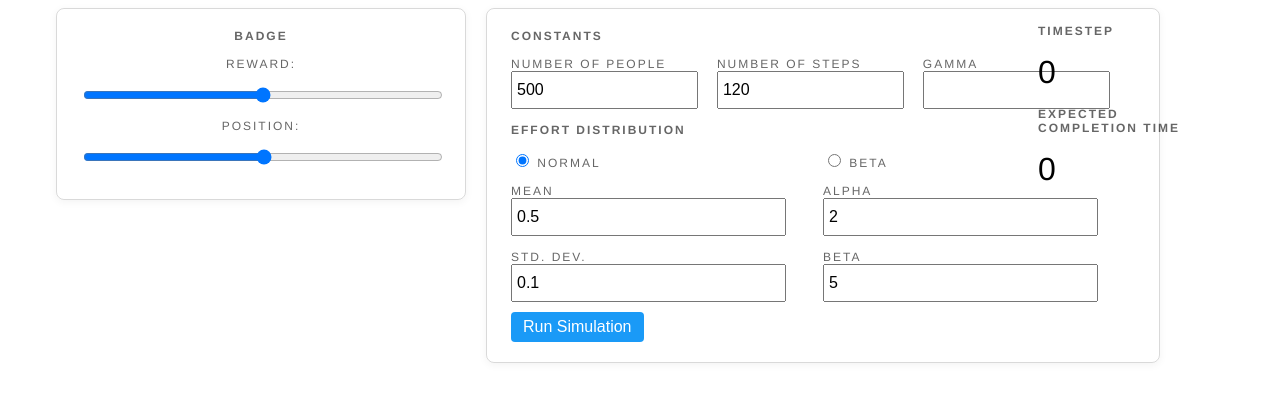
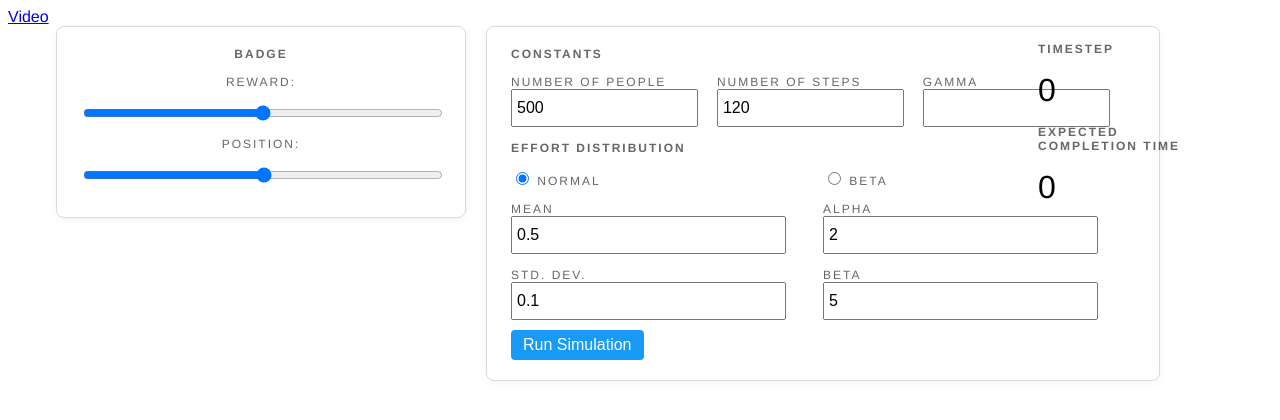
Before and after one commit to w0nche0l/w0nche0l.github.io, a website: page badgevis/index.html in a window 1280 px wide. Drawn offline with nearby package versions, Linux system fonts and the light colour scheme; a script that the page names is missing.

Commit message:
amending badges

```diff
--- a/badgevis/index.html
+++ b/badgevis/index.html
@@ -10,6 +10,7 @@
   <script src="https://cdn.jsdelivr.net/jstat/1.5.3/jstat.min.js"></script>
 </head>
 <body>
+  <a href="https://www.dropbox.com/s/j1mq3z7bi4rjyc7/cs269ivideo.mp4?dl=0">Video</a>
   <div class="stat">
     <h4>Timestep</h4>
     <span id="counter">0</span>
```
